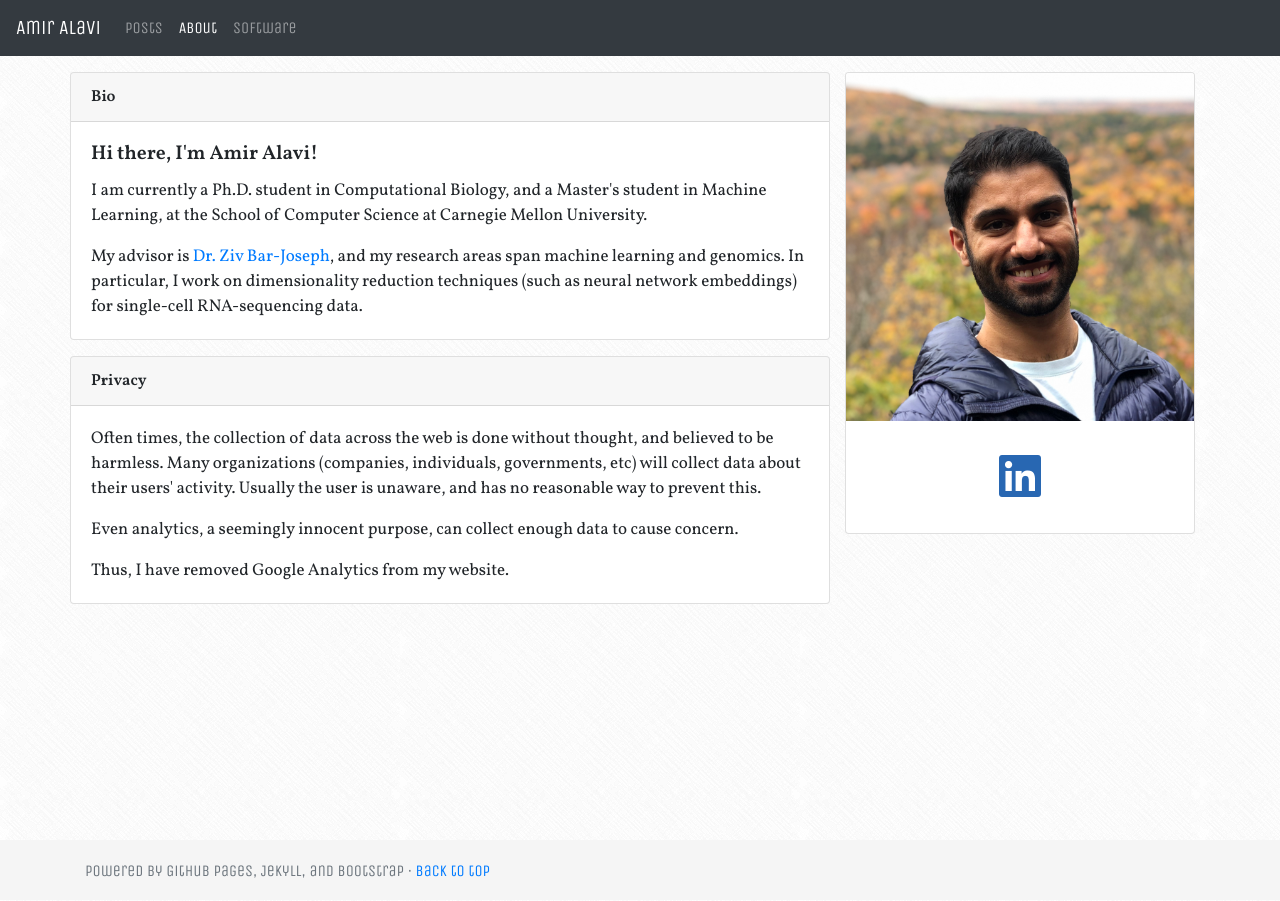
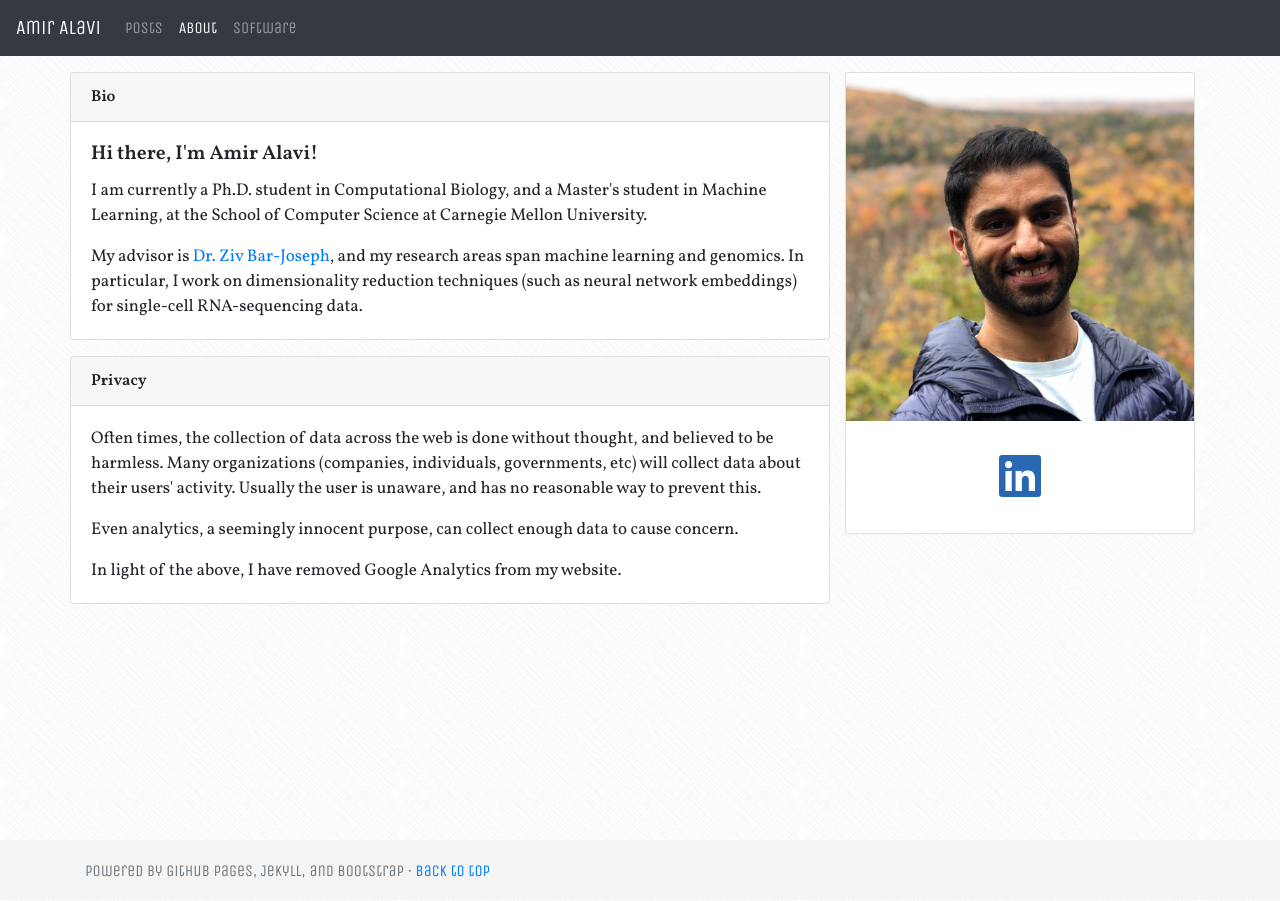
Before and after one commit to AmirAlavi/AmirAlavi.github.io, a Jekyll site: the page built from about/index.html, in a window 1280 px wide. Built offline with Jekyll 4.4.1, drawn with Linux system fonts in a browser that asks for light colours; nearby versions of some CDN libraries; a style sheet for code colours, icons or effects is not loaded.

Commit message:
Reword privacy statement

```diff
--- a/about/index.html
+++ b/about/index.html
@@ -32,7 +32,7 @@ title: Amir Alavi, About
 						to prevent this. </p>
 					<p class="card-text">Even analytics, a seemingly innocent purpose, can collect enough data to cause
 						concern.</p>
-					<p class="card-text">Thus, I have removed Google Analytics from my website.</p>
+					<p class="card-text">In light of the above, I have removed Google Analytics from my website.</p>
 				</div>
 			</div>
 		</div>
```
